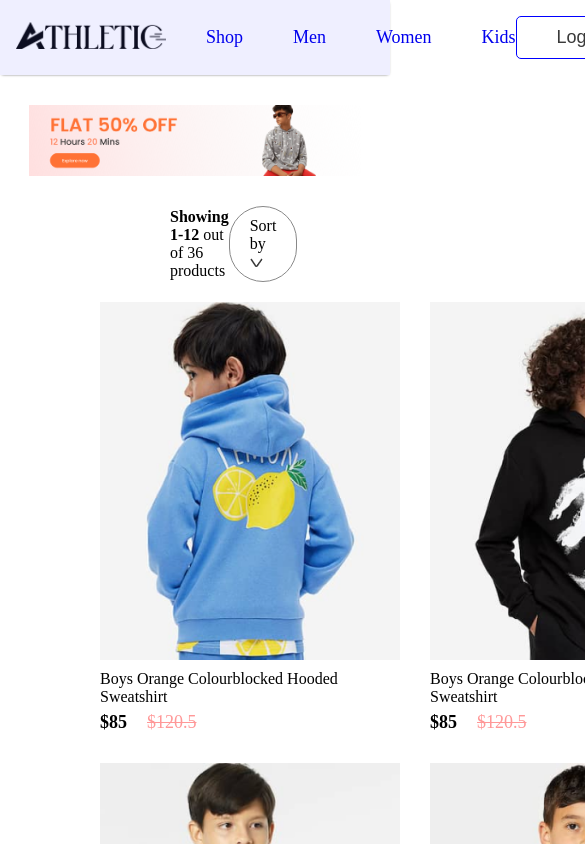
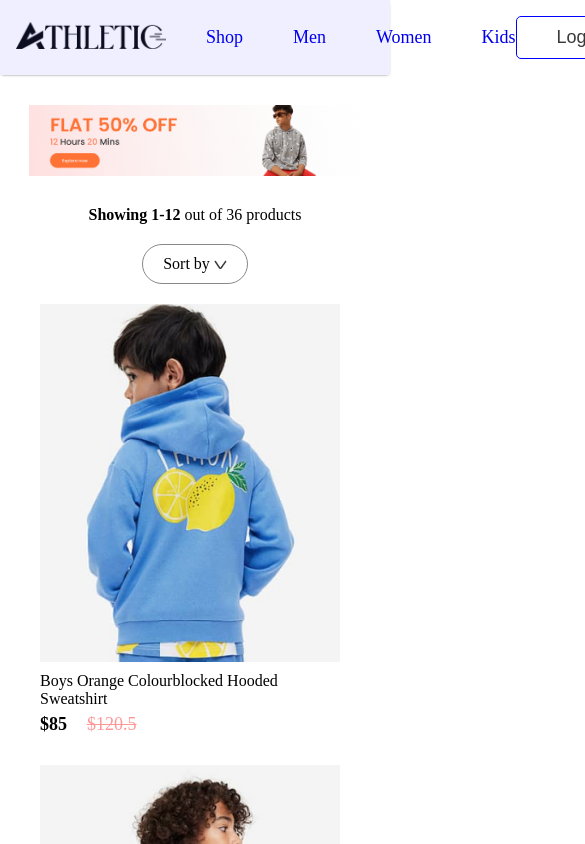
Before and after one commit to mehu-hub/athletic-fashion, a React (Create React App) app: page /kids in a window 390 px wide. Shown: the top 844 px of the page, 585 px wide, since content can reach past the window. Built offline with nearby package versions, Linux system fonts and the light colour scheme.

Commit message:
Products Alignment

```diff
--- a/src/Components/Item/Item.css
+++ b/src/Components/Item/Item.css
@@ -26,3 +26,8 @@
     transform: scale(1.05);
     transition: 0.6s;
 }
+@media only screen and (max-width: 570px){
+     .item{
+
+     }
+}
--- a/src/Pages/CSS/ShopCategory.css
+++ b/src/Pages/CSS/ShopCategory.css
@@ -40,3 +40,16 @@
     font-size: 18px;
     font-weight: 500;
 }
+
+
+@media only screen and (max-width: 570px){
+    .shopcategory-products{
+        grid-template-columns: 1fr;
+        margin: 20px 40px;
+    }
+    .shopcategory-indexSort{
+        flex-direction: column;
+        margin: 20px 0px;
+        gap: 20px;
+    }
+}
```
